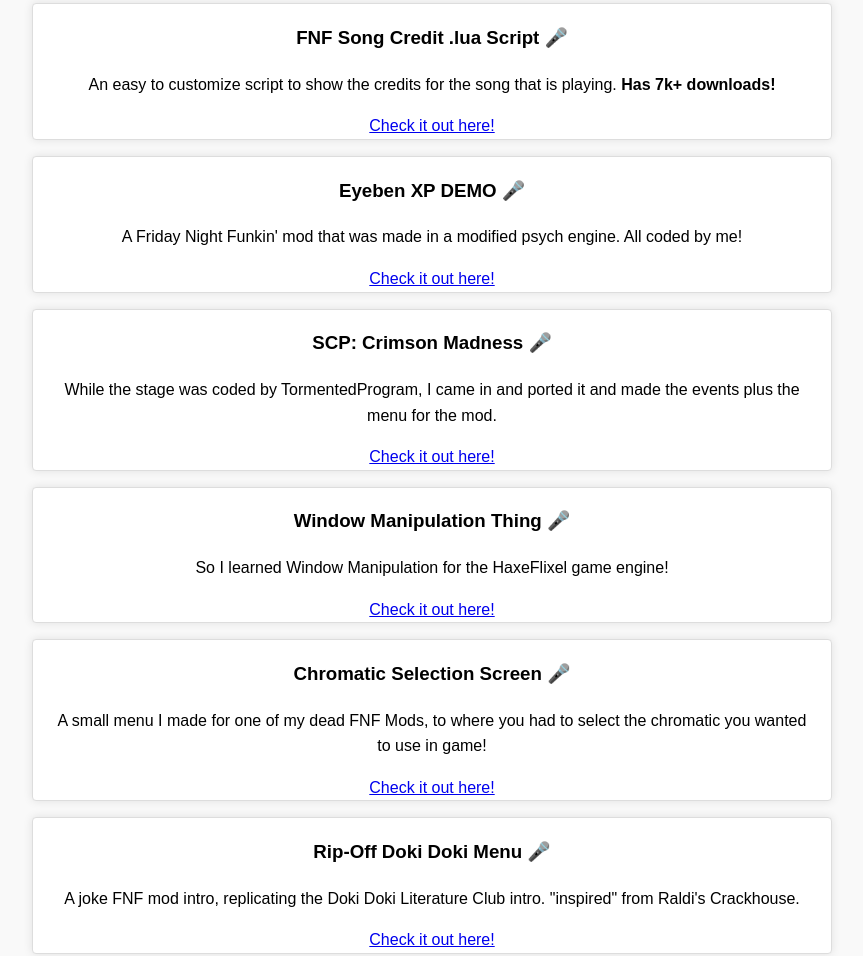
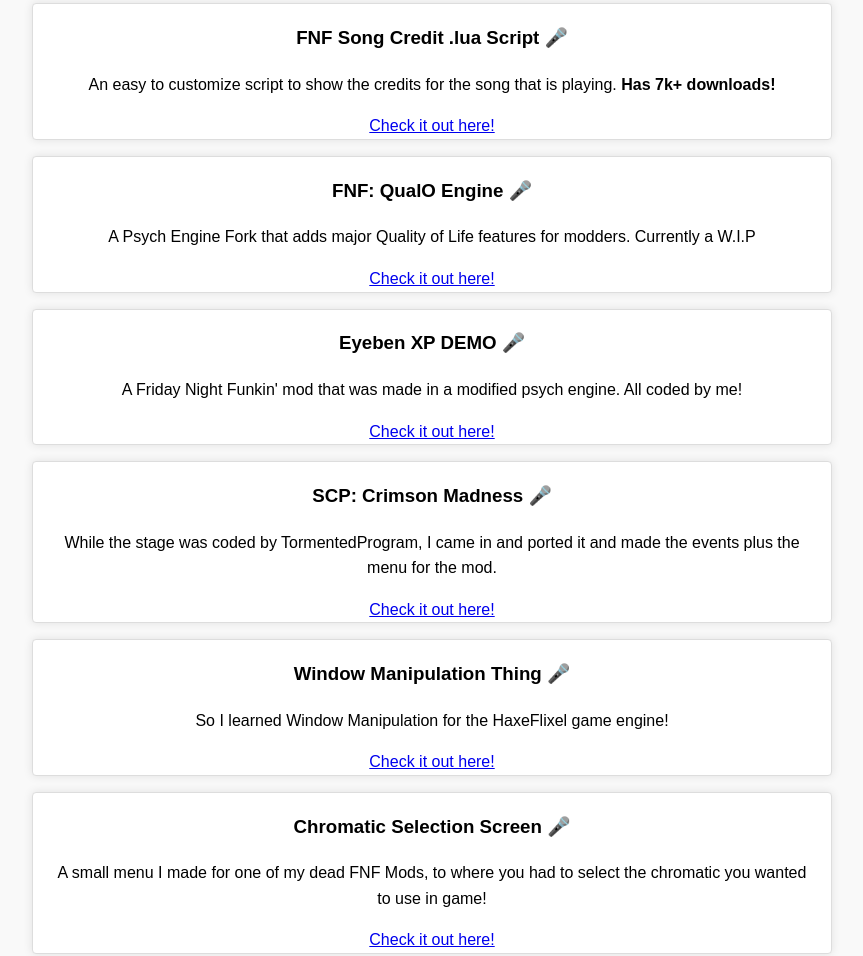
Before and after one commit to sillycodergirl/sillycodergirl.github.io, a plain HTML site: page index.html in a window 1280 px wide. Shown: the part 1651-2607 px from the top of the page, without its empty margins (208-1071 px from the left). Drawn offline with Linux system fonts and the light colour scheme.

Commit message:
Update index.html

```diff
--- a/index.html
+++ b/index.html
@@ -37,6 +37,8 @@
         <p style='text-align:center; font-size:13px'><i>This list will not be a complete list. Only a few hand picked mods.</i></p>
         <p style='text-align:center; font-size:15px'><b>I will not work on your project if you ask, unless you're a close friend. Don't even try.</b></p>
 
+
+
         <div class="work-item">
             <h3>VS OMORI: Plus and Minus Update</h3>
             <p>Directed by: <a href='https://x.com/M1RACLEWEAVER'>MiracleWeaver</a></p>
@@ -71,6 +73,11 @@
             <h3>FNF Song Credit .lua Script 🎤</h3>
             <p>An easy to customize script to show the credits for the song that is playing. <b>Has 7k+ downloads!</b></p>
             <a href='https://gamebanana.com/tools/11519'>Check it out here!</a>
+        </div>
+        <div class="work-item">
+            <h3>FNF: QualO Engine 🎤</h3>
+            <p>A Psych Engine Fork that adds major Quality of Life features for modders. Currently a W.I.P</b></p>
+            <a href='https://github.com/sillycodergirl/fnf-qualo-engine'>Check it out here!</a>
         </div>
         <div class="work-item">
             <h3>Eyeben XP DEMO 🎤</h3>
```
